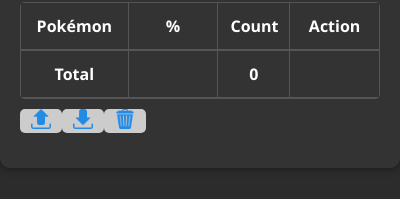
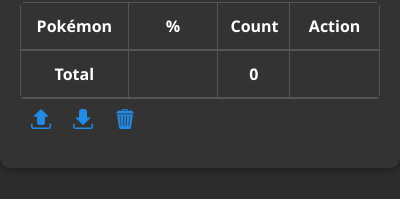
Before and after one commit to jattinb/farmCapture, an Electron app: page src/index.html in a window 400 px wide. Both pictures are taken after a click on the button "Setup". Shown: the part 187-386 px from the top of the page. Drawn offline with Linux system fonts and the light colour scheme; no server answers.

Commit message:
Enhance button styles to prevent grey background on disabled state for icon buttons

```diff
--- a/src/index.html
+++ b/src/index.html
@@ -78,13 +78,13 @@
             <!-- <input type="text" id="exportFilename" placeholder="Enter filename"> -->
         <!-- </div> -->
         <div class="button-container bottom-right">
-            <button id="importCSV" class="button button-icon">
+            <button id="importCSV" class="button button-icon no-grey">
                 <img src="icons/upload.png" alt="Import">
             </button>
-            <button id="exportCSV" class="button button-icon">
+            <button id="exportCSV" class="button button-icon no-grey">
                 <img src="icons/download.png" alt="Export">
             </button>
-            <button id="reset" class="button button-icon button-red">
+            <button id="reset" class="button button-icon button-red no-grey">
                 <img src="icons/delete.png" alt="Reset">
             </button>
         </div>
--- a/src/styles.css
+++ b/src/styles.css
@@ -353,6 +353,7 @@
     background-color: #ccc; /* Maintain grey color when hovered */
 }
 
+/* Existing styles for buttons */
 .button:disabled {
     background-color: #ccc; /* Disabled state styling */
     cursor: not-allowed; /* Not allowed cursor */
@@ -361,6 +362,17 @@
 /* Prevent hover color change for disabled buttons */
 .button:disabled:hover {
     background-color: #ccc; /* Maintain grey color when hovered */
+}
+
+/* Override styles for specific buttons to prevent grey background */
+.button.no-grey:disabled {
+    background-color: inherit; /* Keep the original background color */
+    cursor: not-allowed; /* Not allowed cursor */
+}
+
+/* Prevent hover color change for specific disabled buttons */
+.button.no-grey:disabled:hover {
+    background-color: inherit; /* Maintain original background color when hovered */
 }
 
 /* Delete button styles */
```
